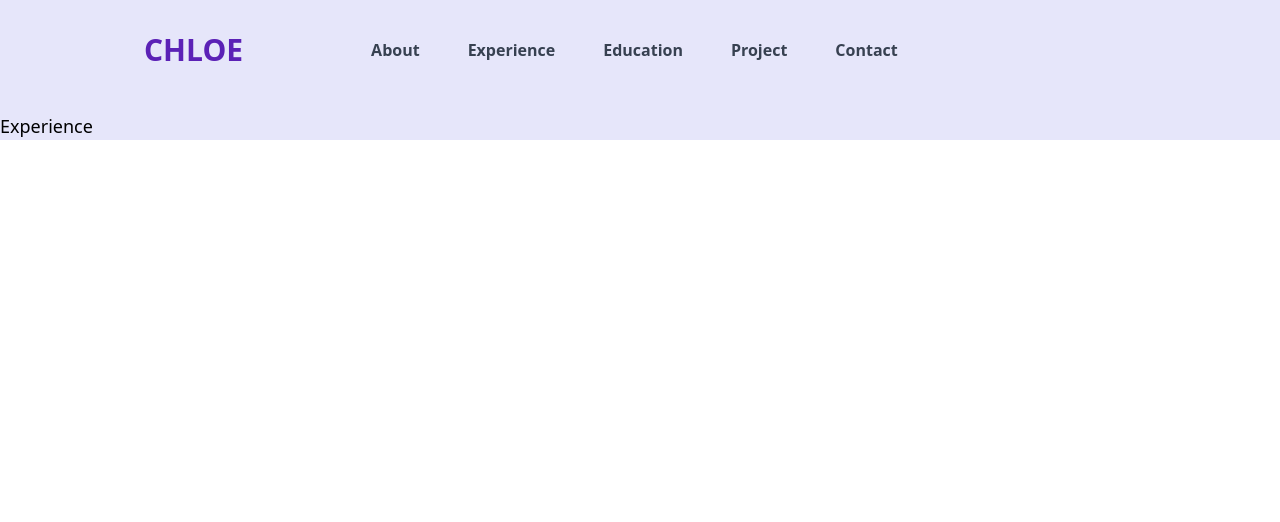
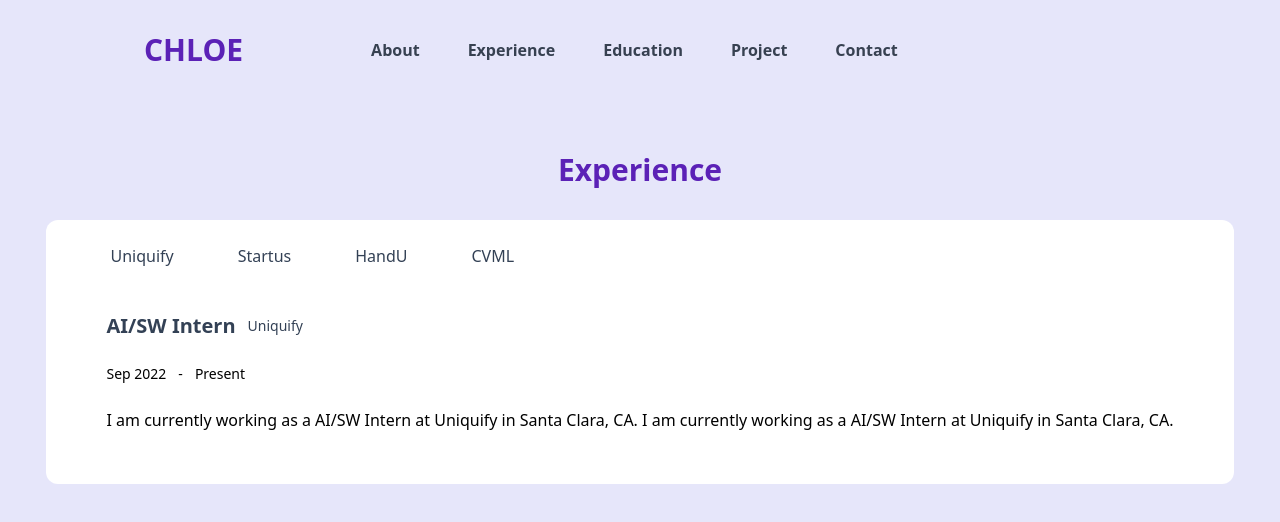
Before and after one commit to chloe1129/about_chloe, a React (Create React App) app in the folder chloe_frontend/: page /experience in a window 1280 px wide. Shown: the top 522 px of the page. Built offline with nearby package versions, Linux system fonts and the light colour scheme.

Commit message:
style: add experience page

```diff
--- a/chloe_frontend/src/pages/Experience.tsx
+++ b/chloe_frontend/src/pages/Experience.tsx
@@ -1,7 +1,22 @@
 import React from "react";
+import ExperienceBox from "../components/ExperienceBox";
+import ExperienceNav from "../components/ExperienceNav";
 
 function Experience() {
-  return <div className="p-50 text-lg">Experience</div>;
+  return (
+    <div
+      className="flex justify-center pb-20 h-screen"
+      style={{ backgroundColor: "#E6E6FA" }}
+    >
+      <div className="flex flex-col mx-10 my-10 align-middle items-center">
+        <div className="text-3xl font-semibold text-violet-800">Experience</div>
+        <div className="my-8 rounded-xl bg-white py-4 px-8">
+          <ExperienceNav />
+          <ExperienceBox />
+        </div>
+      </div>
+    </div>
+  );
 }
 
 export default Experience;
```
